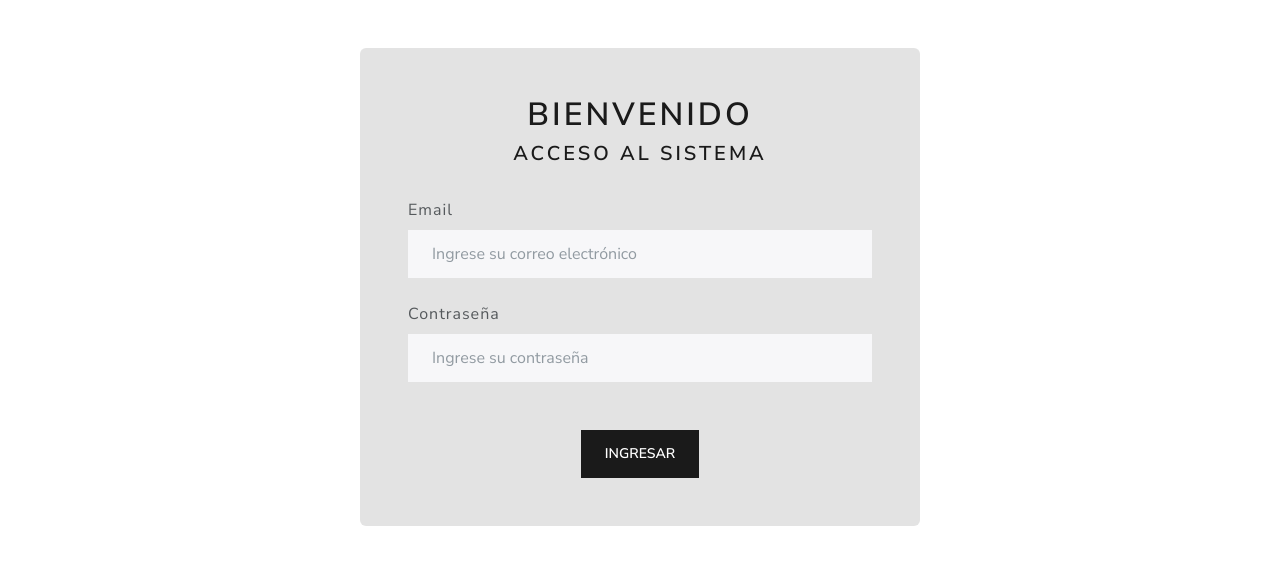
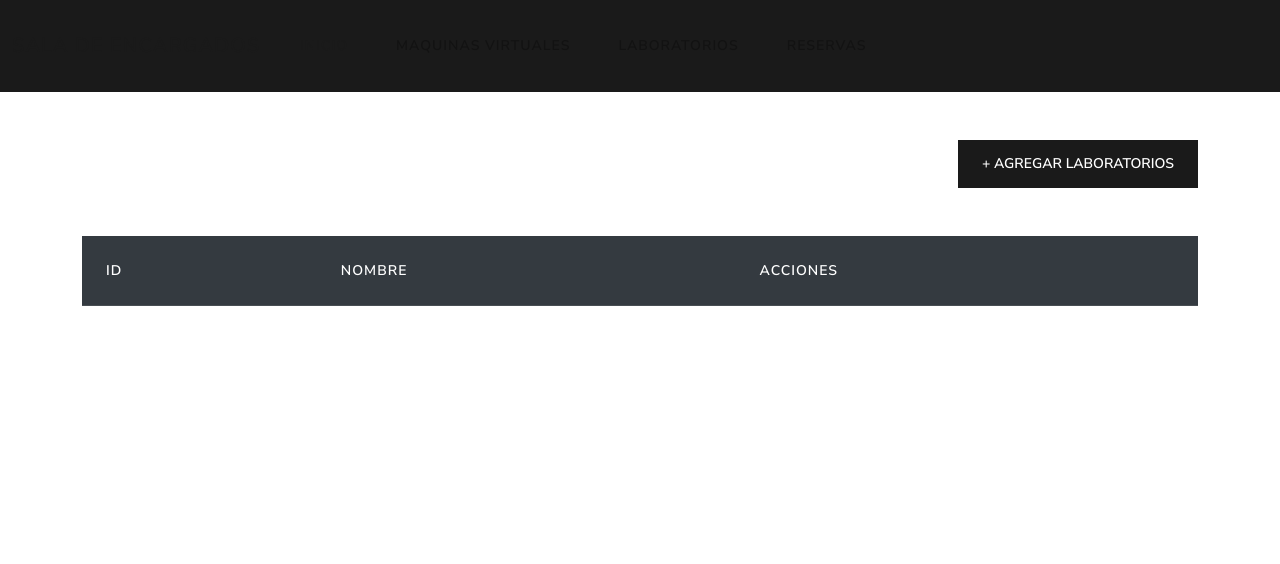
Before and after one commit to facuduran31/frontend-tpdsw, an Angular app: page /laboratorios in a window 1280 px wide. Before the commit this address led to /. Shown: the top 564 px of the page. Built offline with nearby package versions, Linux system fonts and the light colour scheme.

Commit message:
Vista principal laboratorio

```diff
--- a/src/app/app-routing.module.ts
+++ b/src/app/app-routing.module.ts
@@ -3,11 +3,13 @@ import { RouterModule, Routes } from '@angular/router';
 import { MaquinasVirtualesComponent } from './components/maquinas-virtuales/maquinas-virtuales.component';
 import { AddMaquinaVirtualComponent } from './components/add-maquina-virtual/add-maquina-virtual.component';
 import { LoginComponent } from './components/login/login.component';
+import { LaboratoriosComponent } from './laboratorios/laboratorios.component';
 
 const routes: Routes = [
   {path: '', component: LoginComponent},
   {path: 'maquinasvirtuales/add', component: AddMaquinaVirtualComponent},
   {path: 'maquinasvirtuales', component: MaquinasVirtualesComponent},
+  {path: 'laboratorios', component: LaboratoriosComponent},
   {path: '**', redirectTo: '', pathMatch: 'full'}
 ];
 
--- a/src/app/app.module.ts
+++ b/src/app/app.module.ts
@@ -10,6 +10,7 @@ import { HttpClientModule } from '@angular/common/http';
 import { AddMaquinaVirtualComponent } from './components/add-maquina-virtual/add-maquina-virtual.component';
 import { FormsModule } from '@angular/forms';
 import { LoginComponent } from './components/login/login.component';
+import { LaboratoriosComponent } from './laboratorios/laboratorios.component';
 
 @NgModule({
   declarations: [
@@ -17,7 +18,8 @@ import { LoginComponent } from './components/login/login.component';
     NavbarComponent,
     MaquinasVirtualesComponent,
     AddMaquinaVirtualComponent,
-    LoginComponent
+    LoginComponent,
+    LaboratoriosComponent
   ],
   imports: [
     BrowserModule,
--- a/src/app/components/navbar/navbar.component.html
+++ b/src/app/components/navbar/navbar.component.html
@@ -15,7 +15,7 @@
           <a class="nav-link" routerLink="MaquinasVirtuales">Maquinas virtuales</a>
         </li>
         <li class="nav-item">
-          <a class="nav-link" href="#">Laboratorios</a>
+          <a class="nav-link" routerLink="../Laboratorios">Laboratorios</a> <!-- No anda tocar en laboratorio y que te mande alla -->
         </li>
         <li class="nav-item">
           <a class="nav-link" href="#">Reservas</a>
--- /dev/null
+++ b/src/app/laboratorios/laboratorios.component.html
@@ -0,0 +1,15 @@
+<app-navbar></app-navbar>
+<div class="container mt-5">
+  <div class="d-flex flex-row-reverse mb-5">
+    <button type="button" class="btn btn-primary" routerLink="add">+ Agregar Laboratorios</button>
+  </div>
+
+<table class = "table table-dark">
+  <thead>
+    <tr>
+      <th scope="col">ID</th>
+      <th scope="col">Nombre</th>
+      <th scope="col">Acciones</th>
+    </tr>
+  </thead>
+</table>
```
Also changed, not shown: src/app/laboratorios/laboratorios.component.ts (added, +10 -0 lines), src/app/laboratorios/laboratorios.component.css (added), 1 other file (tests, documents, lock files or other folders).
